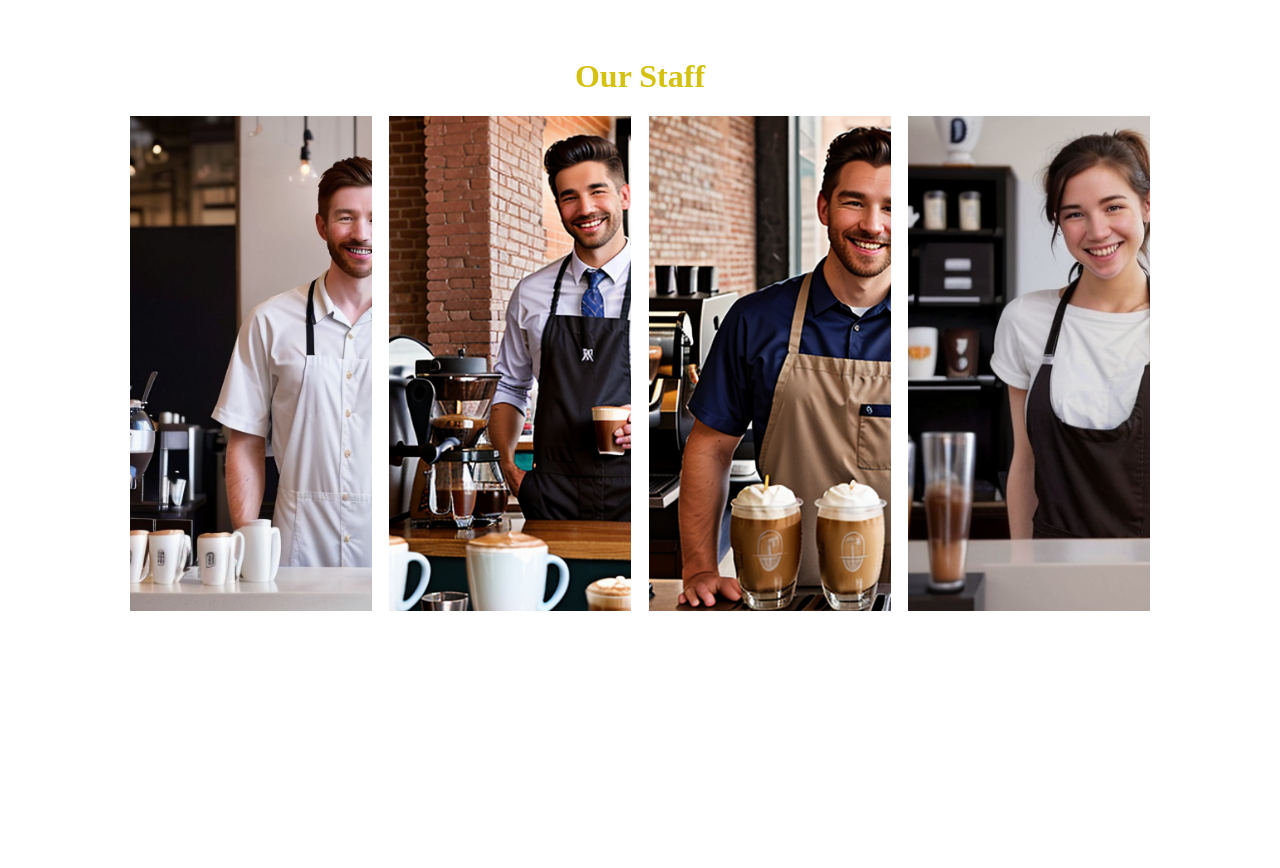
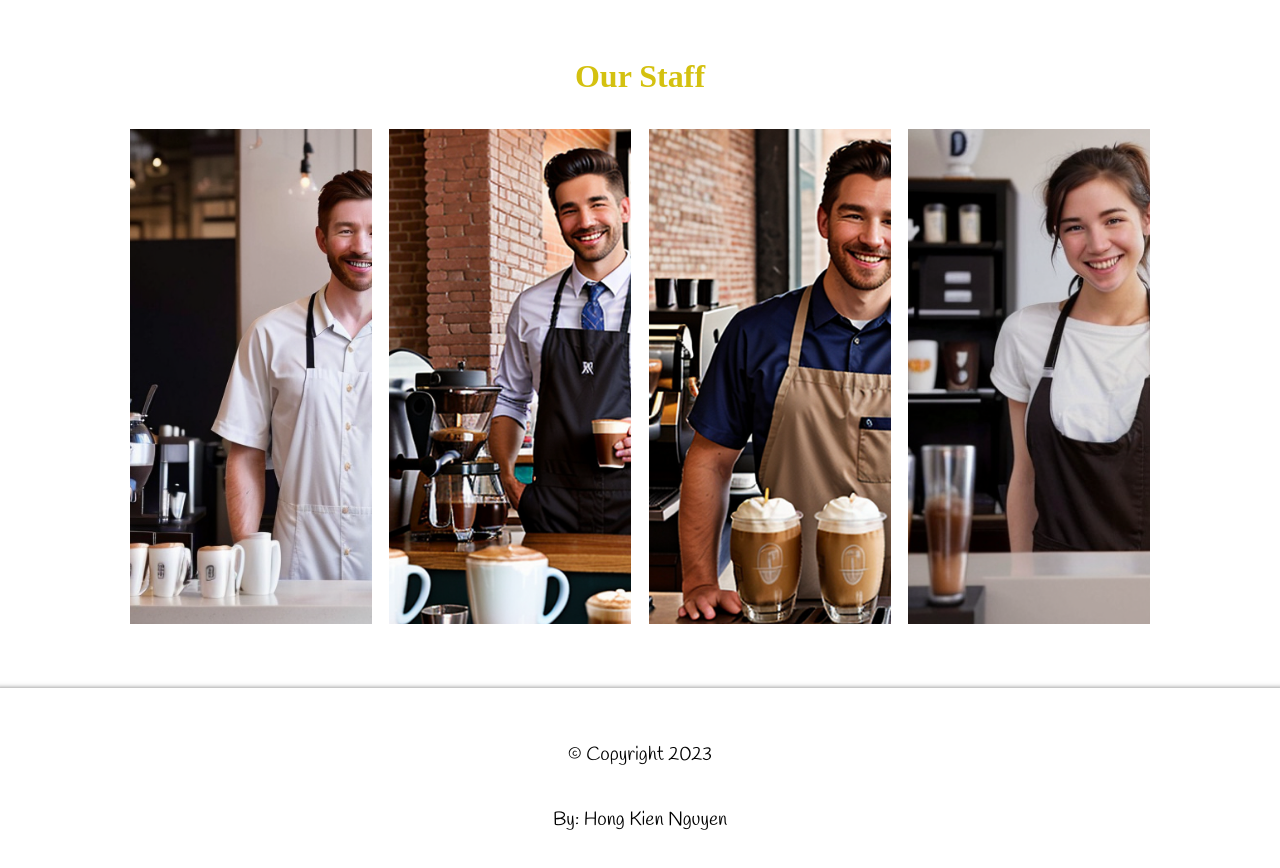
Before and after one commit to 2604kien/coffee-shop, a React (Create React App) app in the folder frontend/: page / in a window 1280 px wide. Shown: the part 1429-2297 px from the top of the page. Before the commit the page ends 2040 px from the top, so only its background shows below. Built offline with nearby package versions, Linux system fonts and the light colour scheme.

Commit message:
finish Homepage for the frontend

```diff
--- a/frontend/src/components/App.js
+++ b/frontend/src/components/App.js
@@ -1,12 +1,12 @@
 import React from "react";
 import { Routes, Route } from "react-router-dom";
-import Navbar from "./Navbar";
+import Layout from "./Layout";
 import HomePage from "./HomePage";
 import Error404 from "./Error404"
 function App() {
   return (
       <Routes>
-        <Route path="/" element={<Navbar/>}>
+        <Route path="/" element={<Layout/>}>
           <Route path="" element={<HomePage/>}/>
           <Route path="*" element={<Error404/>}/>
         </Route>
--- /dev/null
+++ b/frontend/src/components/Footer.js
@@ -0,0 +1,9 @@
+export default function Footter(){
+    return(
+        <div className="footer">
+            <p>© Copyright 2023</p>
+            <p>By: Hong Kien Nguyen</p>
+
+        </div>
+    )
+}
--- /dev/null
+++ b/frontend/src/components/Layout.js
@@ -0,0 +1,12 @@
+import { Outlet } from "react-router-dom";
+import Navbar from "./Navbar";
+import Footer from "./Footer";
+export default function Layout(){
+    return (
+        <>
+            <Navbar/>
+            <Outlet/>
+            <Footer/>
+        </>
+    )
+}
--- a/frontend/src/components/Navbar.js
+++ b/frontend/src/components/Navbar.js
@@ -1,5 +1,4 @@
 import React from "react";
-import { Outlet } from "react-router-dom";
 import { useNavigate } from "react-router-dom";
 import "../css/Navbar.css";
 
@@ -25,7 +24,6 @@ export default function Navbar(){
                 <li onClick={()=>navigate('/login')}>Login</li>
             </ul>
         </div>
-        <Outlet/>
         </>
     )
 }
--- a/frontend/src/components/StaffCard.js
+++ b/frontend/src/components/StaffCard.js
@@ -6,13 +6,15 @@ export default function StaffCard(props){
             display: "flex",
             flexDirection:"column",
             justifyContent:"center",
-            alignItems:"center"
+            alignItems:"center",
+            marginTop:"5%"
         }}>
             <div style={{display:"flex", flexDirection:"column", width: "100%", height: "495px", backgroundImage: `url(${props.data.image})`, backgroundSize:"cover", backgroundRepeat:"no-repeat", placeContent:"flex-end"}}>
                 <div className="staff--card" style={{
                     backgroundColor:"rgba(0,0,0,0.5)",
                     color: "rgb(212, 193, 16)",
-                    visibility: isHover?"visible":"hidden"
+                    opacity: isHover?"1":"0",
+                    transition:"all 0.3s ease"
                 }}>
                     <h3 style={{fontFamily:"'Handlee', cursive"}}>{props.data.name}</h3>
                     <h3 style={{fontFamily:"'Handlee', cursive"}}>Position: {props.data.role}</h3>
--- a/frontend/src/css/index.css
+++ b/frontend/src/css/index.css
@@ -2,3 +2,15 @@ body{
     margin: 0;
     padding: 0;
 }
+.footer{
+    width: 100vw;
+    height: 200px;
+    margin-top: 5%;
+    box-shadow: 0px 5px 5px 5px rgba(0,0,0,0.5);
+    display: flex;
+    flex-direction: column;
+    justify-content: center;
+    align-items: center;
+    font-family: 'Handlee', cursive;
+    font-size: 1.2rem;
+}
```
